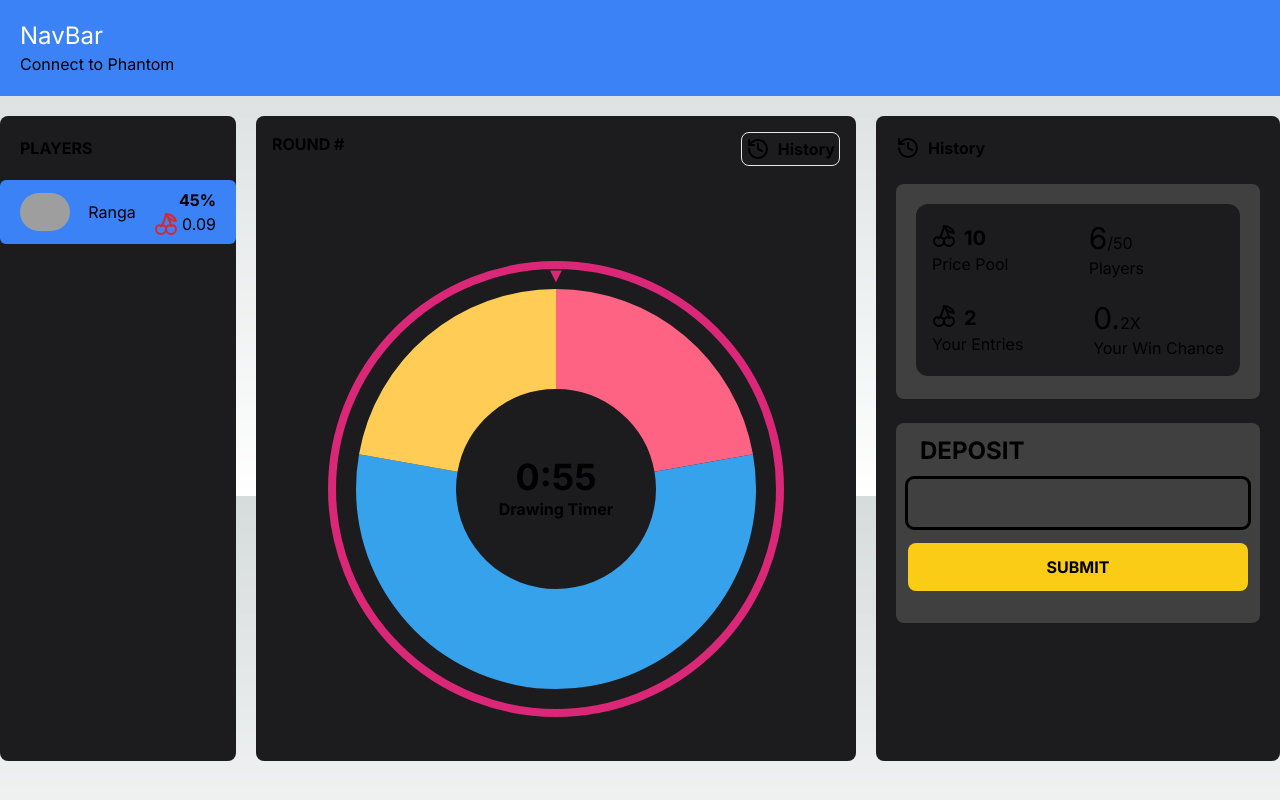
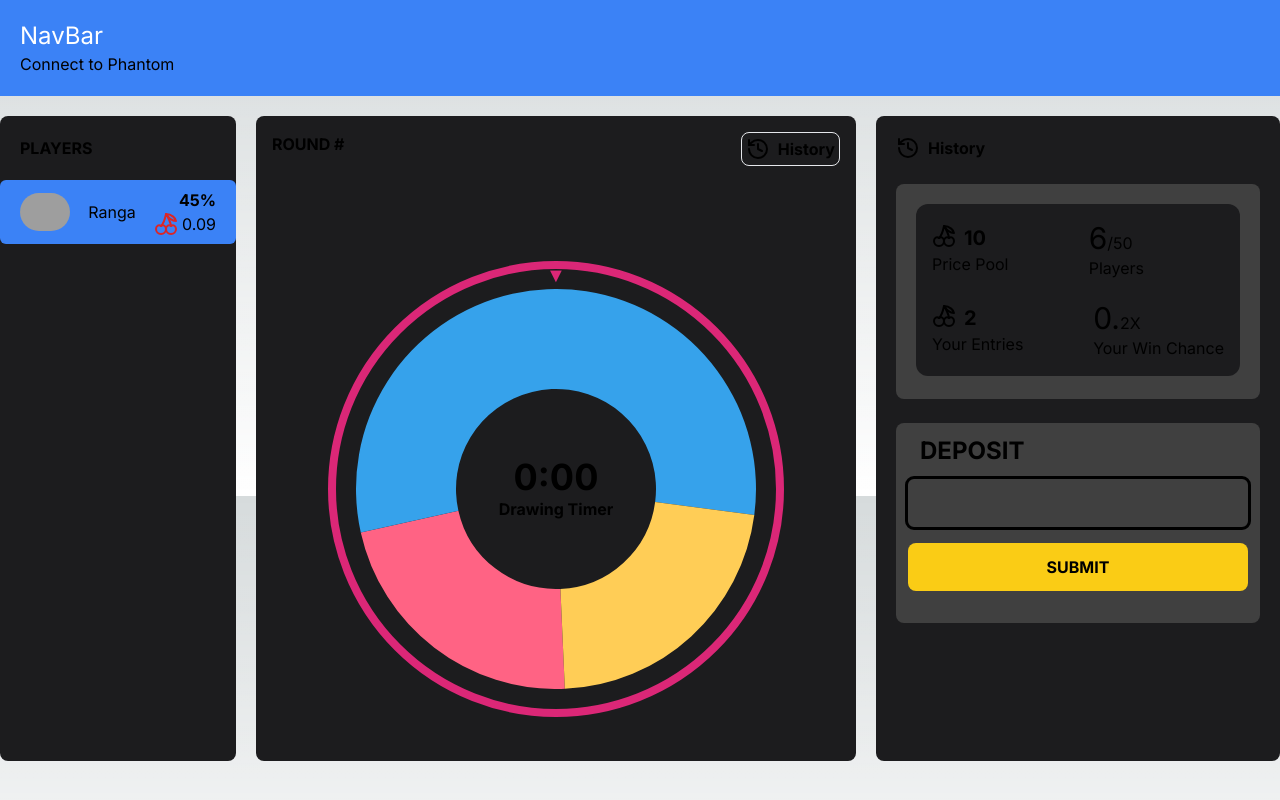
Before and after one commit to Hirusha1-cpu/wheelgame, a Next.js app: page / in a window 1280 px wide. Shown: the top 800 px of the page. Built offline with nearby package versions, Linux system fonts and the light colour scheme; grey boxes are pictures that could not be loaded.

Commit message:
spin wheel

```diff
--- a/components/Chart.tsx
+++ b/components/Chart.tsx
@@ -3,7 +3,6 @@
 import { selectChartData, selectSolAmount } from "@/lib/features/mainSlice";
 import { useAppSelector } from "@/lib/hooks";
 import { ArcElement, Chart as ChartTS } from "chart.js";
-import { time } from "console";
 import React, { useEffect, useState } from "react";
 import { Doughnut } from "react-chartjs-2";
 ChartTS.register(ArcElement);
@@ -11,26 +10,64 @@ ChartTS.register(ArcElement);
 const Chart = () => {
   const solAmount = useAppSelector(selectSolAmount);
   const chartData = useAppSelector(selectChartData);
-  const [chartAnimate, setChartAnimate] = useState<boolean>(true);
-  const initialSeconds = 60; // Define the initialSeconds variable
+  const initialSeconds = 3; // Define the initialSeconds variable
 
-  setTimeout(() => {
-    setChartAnimate(false);
-  }, 3000);
-
+  const [chartAnimate, setChartAnimate] = useState<boolean>(false);
   const [seconds, setSeconds] = useState<number>(initialSeconds);
+  const [stopPosition, setStopPosition] = useState<number>(0); // To store the stop position
+  const [spinCount, setSpinCount] = useState<number>(0); // Track the number of spins
 
   useEffect(() => {
     if (seconds > 0) {
       const timer = setTimeout(() => setSeconds(seconds - 1), 1000);
       return () => clearTimeout(timer); // Clean up the timer
+    } else {
+      setSpinCount(10); // Start 10 spins after countdown ends
+      setChartAnimate(true);
+      // Random stop position after spins are complete
+      setStopPosition(Math.floor(Math.random() * 360));
     }
   }, [seconds]);
+
+  useEffect(() => {
+    if (spinCount > 0) {
+      const timer = setTimeout(() => setSpinCount(spinCount - 1), 500); // Duration for each spin
+      return () => clearTimeout(timer); // Clean up the timer
+    } else {
+      setChartAnimate(false); // Stop spinning when spins are done
+    }
+  }, [spinCount]);
+
+  useEffect(() => {
+    // Reset countdown and spin position when component mounts
+    setSeconds(initialSeconds);
+    setSpinCount(0);
+    setChartAnimate(false);
+    setStopPosition(Math.floor(Math.random() * 360));
+  }, []);
 
   const formatTime = (secs: number): string => {
     const minutes = Math.floor(secs / 60);
     const remainingSeconds = secs % 60;
     return `${minutes}:${remainingSeconds < 10 ? "0" : ""}${remainingSeconds}`;
+  };
+
+  // Calculate total rotation based on the number of spins
+  const totalRotation = spinCount * 360 + stopPosition;
+
+  // Create custom chart options to handle spinning and stopping
+  const options = {
+    maintainAspectRatio: false,
+    rotation: -totalRotation, // Negative for clockwise rotation
+    animation: {
+      duration: chartAnimate ? 5000 : 0, // Adjust the animation duration for smoothness
+      easing: 'easeOutCubic', // Smooth deceleration
+      onComplete: () => {
+        if (!chartAnimate) {
+          setSpinCount(10); // Restart the spin cycle
+        }
+      },
+    },
   };
 
   return (
@@ -40,13 +77,13 @@ const Chart = () => {
           &#x25BC;
         </h2>
         <div
-          className={`h-[400px] w-[400px] ${chartAnimate ? "animate-spin" : ""}`}
+          className={`h-[400px] w-[400px]`}
         >
           <Doughnut
             data={chartData}
             width={400}
             height={400}
-            options={{ maintainAspectRatio: false }}
+            options={options}
           />
         </div>
         <div className="absolute inset-0 flex flex-col items-center justify-center">
```
